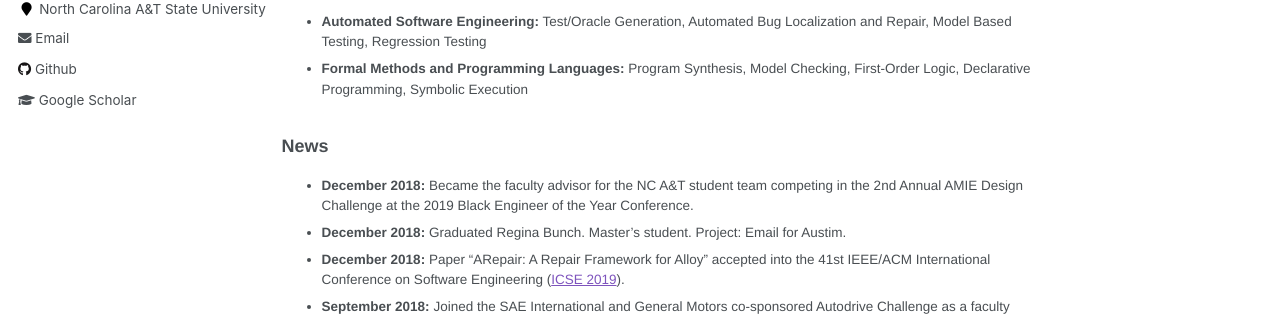
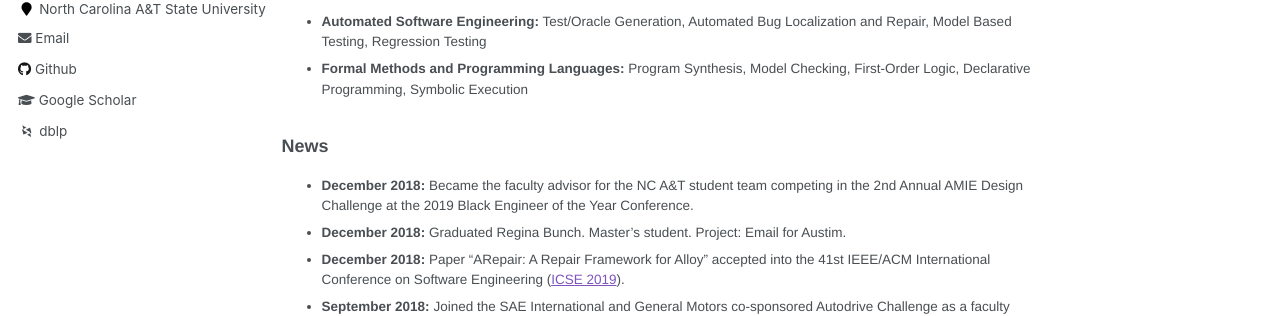
Before and after one commit to Allisonius/allisonius.github.io, a Jekyll site: the page built from _pages/about.md, in a window 1280 px wide. Shown: the part 418-734 px from the top of the page. Built offline with Jekyll 4.4.1, drawn with Linux system fonts in a browser that asks for light colours; some web fonts are replaced.

Commit message:
Update author-profile.html

```diff
--- a/_includes/author-profile.html
+++ b/_includes/author-profile.html
@@ -109,6 +109,9 @@
       {% if author.orcid %}
         <li><a href="{{ author.orcid }}"><i class="ai ai-orcid-square ai-fw"></i> ORCID</a></li>
       {% endif %}
+      {% if author.dblp %}
+        <li><a href="{{ author.dblp }}"><i class="ai ai-dblp ai-fw"></i> dblp</a></li>
+      {% endif %}
       {% if author.wikipedia %}
         <li><a href="https://en.wikipedia.org/wiki/User:{{ author.wikipedia }}"><i class="fab fa-wikipedia-w" aria-hidden="true"></i> Wikipedia</a></li>
 {% endif %}
```
